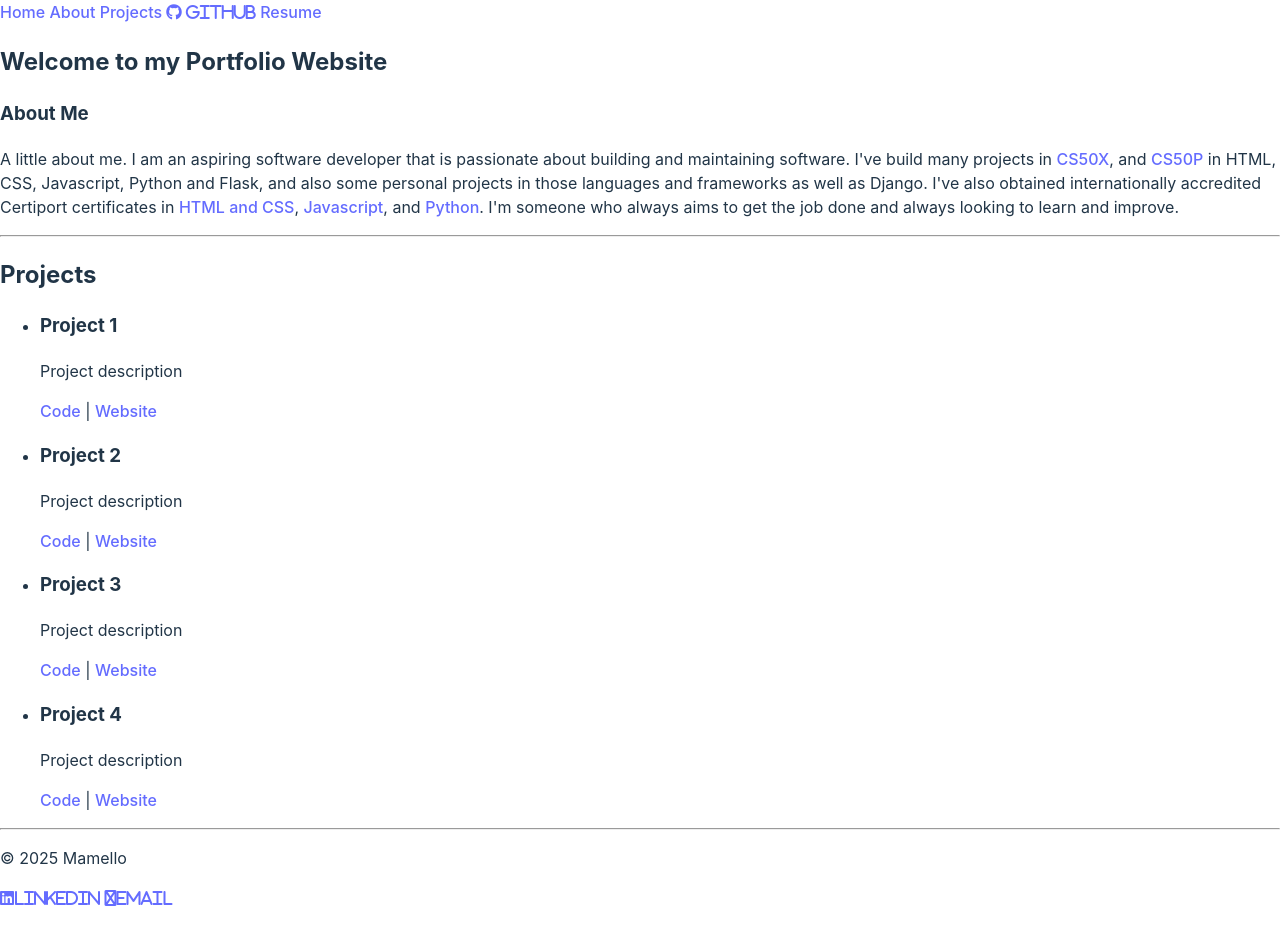
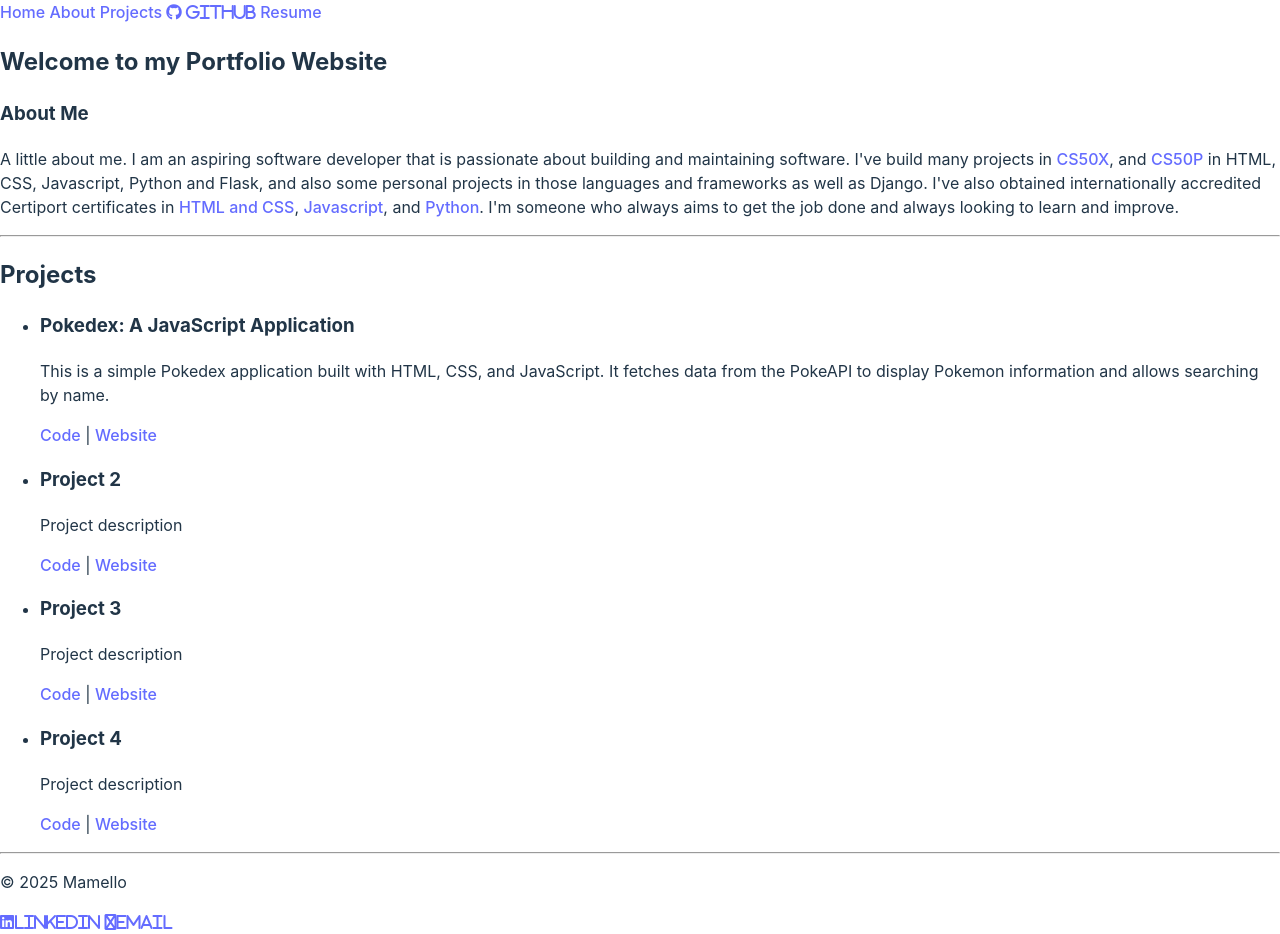
Before and after one commit to IndigoBlack/Portfolio-Website, a React (Vite) app in the folder my-portfolio/: page / in a window 1280 px wide. Before the commit the page ends 910 px from the top, so only its background shows below. Built offline with nearby package versions, Linux system fonts and the light colour scheme.

Commit message:
Added pokedex project

```diff
--- a/my-portfolio/src/Projects.jsx
+++ b/my-portfolio/src/Projects.jsx
@@ -5,10 +5,10 @@ function Projects() {
     const projects = [
         {
             id: 1,
-            name: "Project 1",
-            description: "Project description",
-            code: "Link to code",
-            website: "Link to website",
+            name: "Pokedex: A JavaScript Application",
+            description: "This is a simple Pokedex application built with HTML, CSS, and JavaScript. It fetches data from the PokeAPI to display Pokemon information and allows searching by name.",
+            code: "https://github.com/IndigoBlack/Displayed-projects/blob/main/script.js",
+            website: "https://personal-pokedex.netlify.app/",
         },
         {
             id: 2,
@@ -35,7 +35,7 @@ function Projects() {
     const projectList = projects.map(project => <li key={project.id}>
         <h3>{project.name}</h3>
         <p>{project.description}</p>
-        <a href={project.code}>Code</a> | <a href={project.website}>Website</a>
+        <a href={project.code} target='_blank'>Code</a> | <a href={project.website} target='_blank'>Website</a>
     </li>)
     return (
         <section id='projects'>
```
